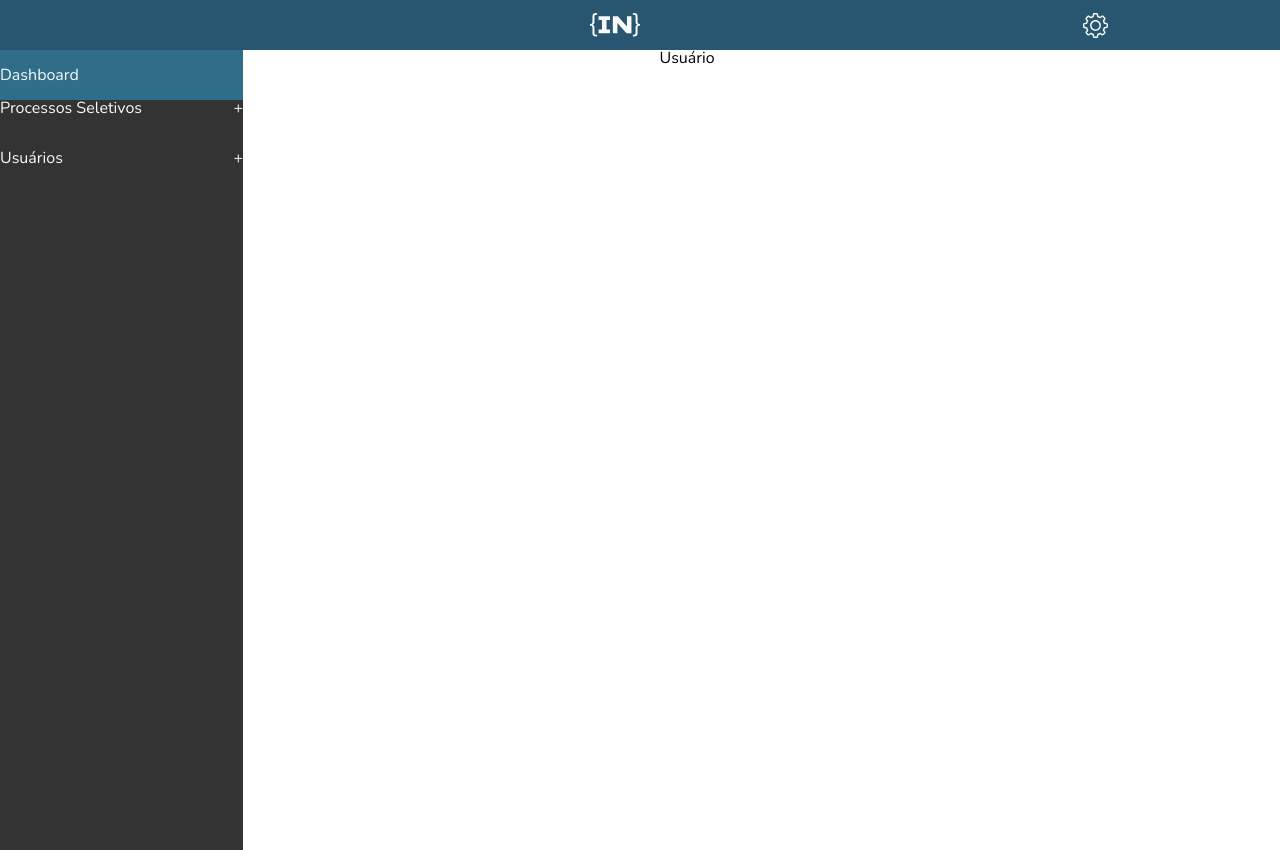
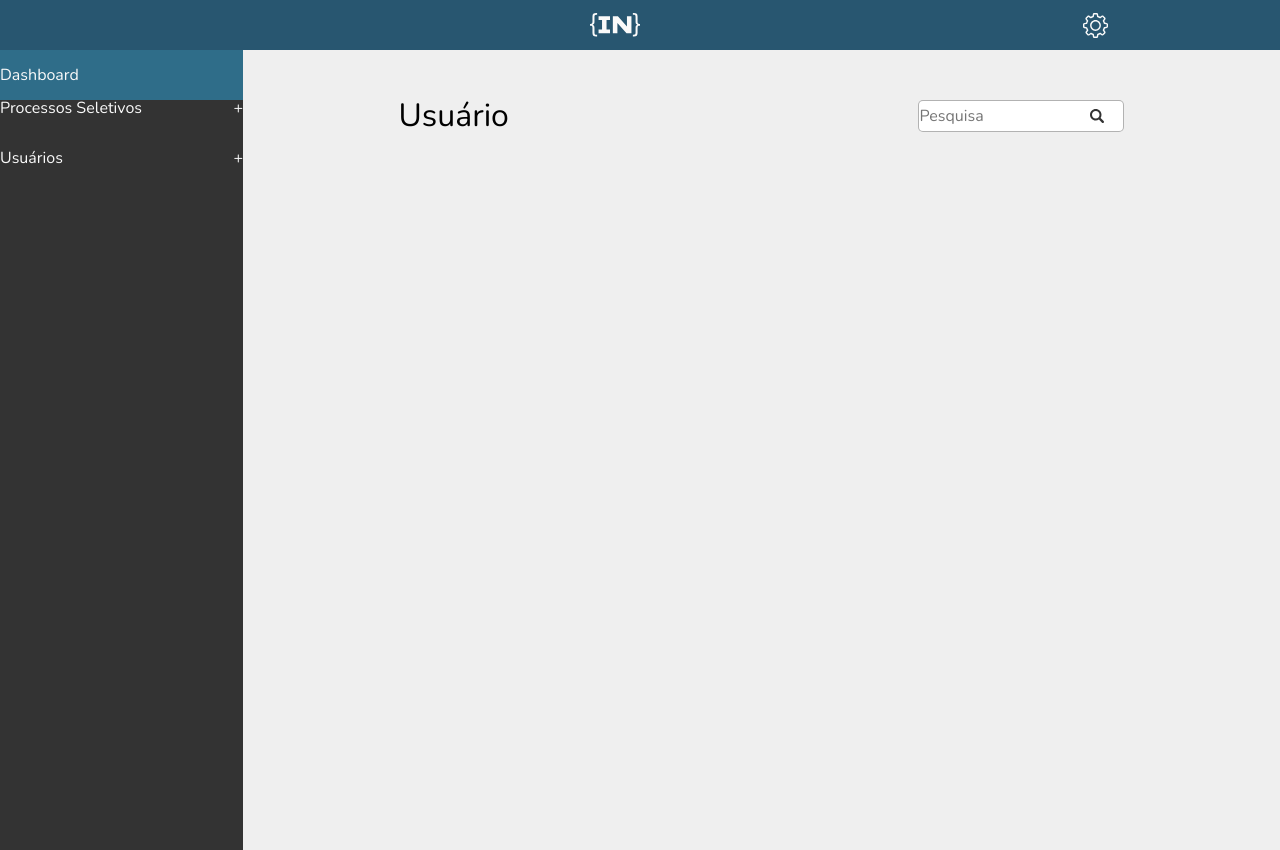
Before and after one commit to jmsgfhr/Front-Projeto-Final-PS-2019.2, a React (Create React App) app: page /usermenu in a window 1280 px wide. Built offline with nearby package versions, Linux system fonts and the light colour scheme; no server answers.

Commit message:
Requisições da API
Tentativa de renderizar um link to dentro da tabela

```diff
--- a/src/component/indexInstrutor/indexInstrutor.css
+++ b/src/component/indexInstrutor/indexInstrutor.css
@@ -2,15 +2,36 @@
     width: 100%;
     height: 100%;
     display: flex;
-    justify-content: center;
+    flex-direction: column;
+    align-items: center;
     font-family: var(--primary-font);
+}
+
+.searchBar {
+    margin-top: 50px;
+    width: 70%;
+    display: flex;
+    flex-direction: row;
+    justify-content: space-between;
+}
+
+.searchBar .searchTitle {
+    font-size: 2em;
+}
+
+.searchBar .inputSearch {
+    border: 1px solid rgba(0, 0, 0, .3);
+    border-radius: 5px;
+    background-image: url('../../assets/img/search.svg');
+    background-repeat: no-repeat;
+    background-position: 90% 50%;
 }
 
 .tableUser {
     border-collapse: collapse;
     margin-top: 50px;
     width: 70%;
-    background-color: var(--secundary-white);
+    background-color: var(--terciary-white);
     border-radius: 10px;
     box-shadow: 2px 2px 2px var(--secundary-grey);
 }
@@ -25,15 +46,15 @@
     border-bottom: 1px solid rgba(0, 0, 0, .1);
 }
 
-.tableUser tr:hover{
+.tableUser tr:hover {
     background-color: var(--terciary-grey);
 }
 
-.tableUser th{
+.tableUser th {
     font-size: 1em;
 }
 
-.tableUser td{
+.tableUser td {
     font-size: .70em;
 }
 
@@ -43,3 +64,7 @@
     width: 25%;
     height: 100%;
 }
+link{
+    width: 50px;
+    height: 50px;
+}
--- a/src/component/indexInstrutor/indexInstrutor.js
+++ b/src/component/indexInstrutor/indexInstrutor.js
@@ -2,6 +2,8 @@ import React from 'react';
 import { Link } from 'react-router-dom';
 import axios from 'axios';
 import './indexInstrutor.css';
+import ReactDOM from 'react-dom';
+import { BrowserRouter, Switch, Route } from 'react-router-dom';
 
 
 const api = axios.create({
@@ -15,10 +17,9 @@ export default class IndexInstrutor extends React.Component {
         return(
             <div className='indexInstrutorForm'>
             <div className='searchBar'>
-                <h2 className='searchLabel'>Usuário</h2>
-                <input className='inputSearch' ></input>
+                <h2 className='searchTitle'>Usuário</h2>
+                <input className='inputSearch' placeholder='Pesquisa'></input>
             </div>
-
             </div>
         )
     }
@@ -53,6 +54,11 @@ export default class IndexInstrutor extends React.Component {
                 let tableUserStatus = document.createElement('td');
                 let tableUserEdit = document.createElement('td');
                 //tableUserStatus.innerText = response.data[i].participations[0].situation;
+                // let tableBtn = document.createElement('Link');
+                // tableBtn.innerText = "EDITAR";
+                // tableBtn.setAttribute('to', '/');
+                // tableUserEdit.appendChild(tableBtn);
+                ReactDOM.render(<BrowserRouter><Link to="/404" className='editBtn'>EDITAR</Link></BrowserRouter>, tableUserEdit);
                 tableRow.appendChild(tableUserName);
                 tableRow.appendChild(tableUserType);
                 tableRow.appendChild(tableUserStatus);
--- a/src/ui/ui.css
+++ b/src/ui/ui.css
@@ -9,7 +9,12 @@
     --primary-yellow: #E4C870;
     --primary-white: #fafafa;
     --secundary-white: #EFEFEF;
+    --terciary-white: #F8F8F8;
     --primary-font: 'Nunito', sans-serif;
+}
+
+body {
+    background-color: var(--secundary-white);
 }
 
 .container {
@@ -17,7 +22,8 @@
     height: 100%;
     margin: 0 auto;
 }
-.uiContent{
+
+.uiContent {
     width: 100%;
     height: 100vh;
     display: flex;
```
